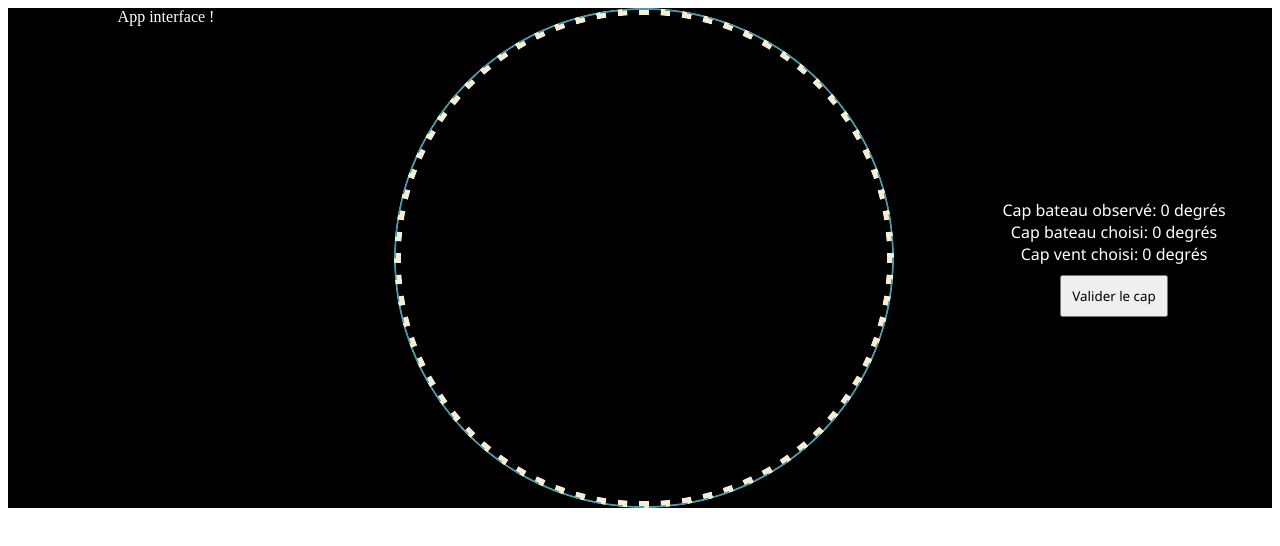
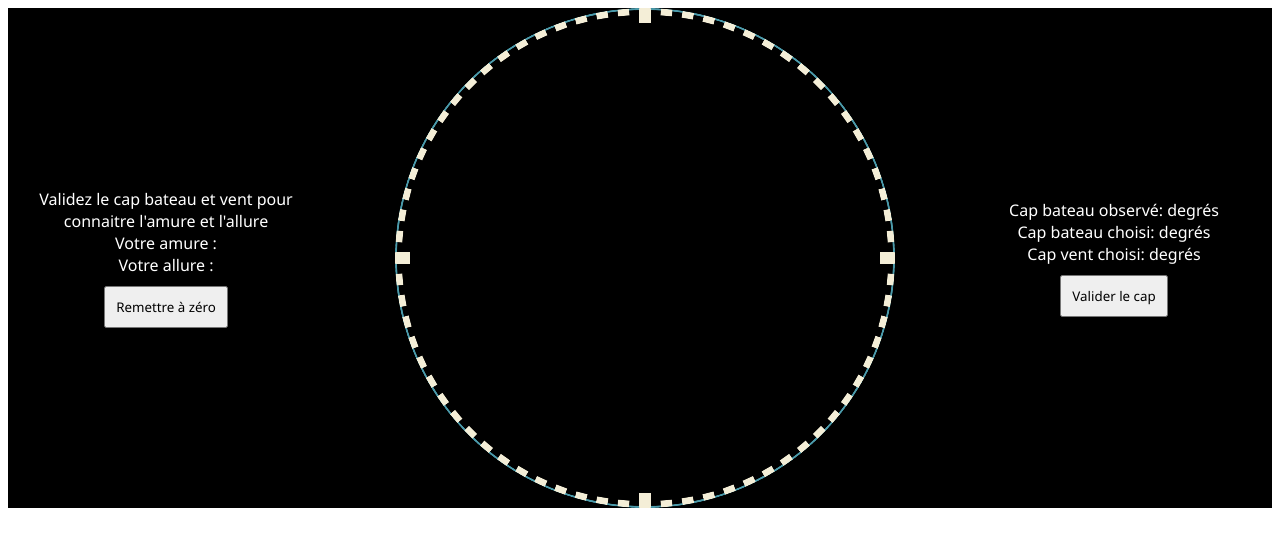
Before and after one commit to Boivinos/VelocityMadeGood, a React (Vite) app: page / in a window 1280 px wide. Shown: the top 546 px of the page. Built offline with nearby package versions, Linux system fonts and the light colour scheme.

Commit message:
added amure and allure commentary + reset button

```diff
--- a/src/App.jsx
+++ b/src/App.jsx
@@ -12,17 +12,58 @@ color: white;`
 
 function App() {
 
-  const [ObservedDegree, setObservedDegree] = useState(0)
-  const [ChosenDegree, setChosenDegree] = useState(0)
-  const [ChosenWindDegree, setChosenWindDegree] = useState(0)
+  const [ObservedDegree, setObservedDegree] = useState("")
+  const [ChosenDegree, setChosenDegree] = useState("")
+  const [ChosenWindDegree, setChosenWindDegree] = useState("")
   const [viewCap, setviewCap] = useState(true)
+  const [tack, setTack] = useState("")
+  const [allure, setAllure] = useState("")
+  const IndicatorsArray = new Array(360).fill("clock__indicator")
+  const [indicators, setIndicators] = useState(IndicatorsArray)
+
+  function defineTack(boatDegree, windDegree) {
+    if (boatDegree > 0 && boatDegree < 180) {
+      if (windDegree > boatDegree && windDegree < boatDegree + 180) {
+        setTack("tribord")
+      } else setTack("babord")
+    }
+    else if (boatDegree < 360 && boatDegree > 180) {
+      if (windDegree < boatDegree && windDegree > boatDegree - 180) {
+        setTack("babord")
+      } else setTack("tribord")
+    }
+  }
+
+  function defineAllure(boatDegree, windDegree) {
+    const capDifference = Math.abs(boatDegree - windDegree) > 180 ? 360 - Math.max(boatDegree, windDegree) + Math.min(boatDegree, windDegree) :
+      Math.abs(boatDegree - windDegree)
+    if (capDifference < 40) {
+      setAllure("vous serrez trop le vent")
+    } else if (capDifference < 60) {
+      setAllure("vous êtes au près")
+    } else if (capDifference < 100) {
+      setAllure("vous êtes au travers")
+    }
+    else if (capDifference < 140) {
+      setAllure("vous êtes au largue")
+    } else { setAllure("vous êtes au grand largue") }
+  }
+
+  function resetData() {
+    setAllure("")
+    setTack("")
+    setChosenDegree(0)
+    setChosenWindDegree(0)
+    setIndicators(IndicatorsArray)
+    setviewCap(true)
+  }
 
   return (
     <div>
       < Background>
-        < AppInterface />
-        <CompassIndicators ObservedDegree={ObservedDegree} setObservedDegree={setObservedDegree} setChosenDegree={setChosenDegree} viewCap={viewCap} setChosenWindDegree={setChosenWindDegree} />
-        < CompassData ObservedDegree={ObservedDegree} ChosenDegree={ChosenDegree} viewCap={viewCap} setviewCap={setviewCap} ChosenWindDegree={ChosenWindDegree} />
+        < AppInterface tack={tack} allure={allure} resetData={resetData} />
+        <CompassIndicators indicators={indicators} setIndicators={setIndicators} IndicatorsArray={IndicatorsArray} ObservedDegree={ObservedDegree} setObservedDegree={setObservedDegree} setChosenDegree={setChosenDegree} viewCap={viewCap} setChosenWindDegree={setChosenWindDegree} />
+        < CompassData ObservedDegree={ObservedDegree} ChosenDegree={ChosenDegree} viewCap={viewCap} setviewCap={setviewCap} ChosenWindDegree={ChosenWindDegree} defineTack={defineTack} defineAllure={defineAllure} />
       </ Background>
     </div>
   )
--- a/src/components/AppInterface/AppInterface.jsx
+++ b/src/components/AppInterface/AppInterface.jsx
@@ -3,13 +3,32 @@ import styled from 'styled-components';
 
 const AppInterfaceBox = styled.div`
 width: 25%;
-text-align:center;
+display: flex;
+flex-direction:column;
+align-items: center;
+justify-content: center;
 `
+const ParagraphBox = styled.p`
+margin:0;
+font-family: 'Segoe UI', Tahoma, Geneva, Verdana, sans-serif;
+text-align:center;`
 
-const AppInterface = () => {
+const ResetButton = styled.button`
+margin-top:10px;
+padding: 10px;
+font-family: 'Segoe UI', Tahoma, Geneva, Verdana, sans-serif;`
+
+const AppInterface = ({ tack, allure, resetData }) => {
+
+
     return (
         <AppInterfaceBox>
-            App interface !
+            <ParagraphBox>Validez le cap bateau et vent pour connaitre l'amure et l'allure</ParagraphBox>
+            <ParagraphBox>Votre amure : {tack} </ParagraphBox>
+            <ParagraphBox>Votre allure : {allure} </ParagraphBox>
+            <ResetButton
+                onClick={resetData}>Remettre à zéro</ResetButton>
+
         </AppInterfaceBox>
     );
 };
--- a/src/components/Compass/CompassIndicators.jsx
+++ b/src/components/Compass/CompassIndicators.jsx
@@ -2,22 +2,20 @@ import { useState } from 'react';
 import "./CompassIndicators.scss"
 import { nanoid } from 'nanoid';
 
-const CompassIndicators = ({ ObservedDegree, setObservedDegree, setChosenDegree, viewCap, setChosenWindDegree }) => {
-
-    const IndicatorsArray = new Array(360).fill("clock__indicator")
-    const [indicators, setIndicators] = useState(IndicatorsArray)
-
+const CompassIndicators = ({ ObservedDegree, setObservedDegree, setChosenDegree, viewCap, setChosenWindDegree, IndicatorsArray, indicators, setIndicators }) => {
 
     const handleClick = (index) => {
+
         if (viewCap) {
             IndicatorsArray.splice(index, 1, `clock__indicator Observed`)
             setIndicators(IndicatorsArray)
             setChosenDegree(ObservedDegree)
 
         } else {
+            const updatedArray = indicators.map((el) => el === `clock__indicator ObservedBlue` ? el = "`clock__indicator`" : el = el)
             setChosenWindDegree(ObservedDegree)
-            IndicatorsArray.splice(index, 1, `clock__indicator ObservedBlue`)
-            setIndicators(IndicatorsArray)
+            updatedArray.splice(index, 1, `clock__indicator ObservedBlue`)
+            setIndicators(updatedArray)
         }
     }
 
@@ -25,7 +23,7 @@ const CompassIndicators = ({ ObservedDegree, setObservedDegree, setChosenDegree,
         return <section className={indicators[index]}
             id="red"
             key={nanoid()}
-            onMouseEnter={() => setObservedDegree(index + 1)}
+            onMouseEnter={() => index + 1 === 360 ? setObservedDegree(0) : setObservedDegree(index + 1)}
             onClick={() => handleClick(index)} ></section >
     })
 
--- a/src/components/Compass/CompassIndicators.scss
+++ b/src/components/Compass/CompassIndicators.scss
@@ -12,12 +12,13 @@ $feature : #4b9aaa;
     justify-content: center;
     position: relative;
     width: 50%;
+    z-index: 0;
 
 
     &__indicator {
         position: absolute;
         left: calc(50% - 1px);
-        width: 10px;
+        width: 12px;
         background: $white;
         transform-origin: bottom center;
         z-index: 2;
@@ -34,6 +35,13 @@ $feature : #4b9aaa;
         opacity: 1;
         height: #{($size / 2) - 7};
         border-top: 7px solid $white;
+        z-index: 3;
+    }
+
+    &__indicator:nth-of-type(90n) {
+        opacity: 1;
+        height: #{($size / 2) - 15};
+        border-top: 15px solid $white;
     }
 
 }
@@ -60,7 +68,7 @@ $feature : #4b9aaa;
     }
 }
 
-@for $i from 1 through 360 {
+@for $i from 0 through 359 {
     section:nth-of-type(#{$i}) {
         transform: rotateZ(calc(1deg * #{$i}));
     }
--- a/src/components/compassData/CompassData.jsx
+++ b/src/components/compassData/CompassData.jsx
@@ -20,14 +20,22 @@ padding: 10px;
 font-family: 'Segoe UI', Tahoma, Geneva, Verdana, sans-serif;`
 
 
-const CompassData = ({ ObservedDegree, ChosenDegree, viewCap, setviewCap, ChosenWindDegree }) => {
+const CompassData = ({ ObservedDegree, ChosenDegree, viewCap, setviewCap, ChosenWindDegree, defineTack, defineAllure }) => {
+
+    const handleClick = () => {
+        viewCap ?
+            setviewCap(false) :
+            (defineTack(ChosenDegree, ChosenWindDegree),
+                defineAllure(ChosenDegree, ChosenWindDegree))
+    }
+
     return (
         <CompassDataBox>
             <ParagraphBox>Cap {viewCap ? "bateau" : "vent"} observé: {ObservedDegree} degrés</ParagraphBox>
             <ParagraphBox>Cap bateau choisi: {ChosenDegree} degrés</ParagraphBox>
             <ParagraphBox>Cap vent choisi: {ChosenWindDegree} degrés</ParagraphBox>
             <ValidateButton
-                onClick={() => setviewCap(false)}
+                onClick={() => handleClick()}
             >Valider le cap</ValidateButton>
         </CompassDataBox>
     );
```
